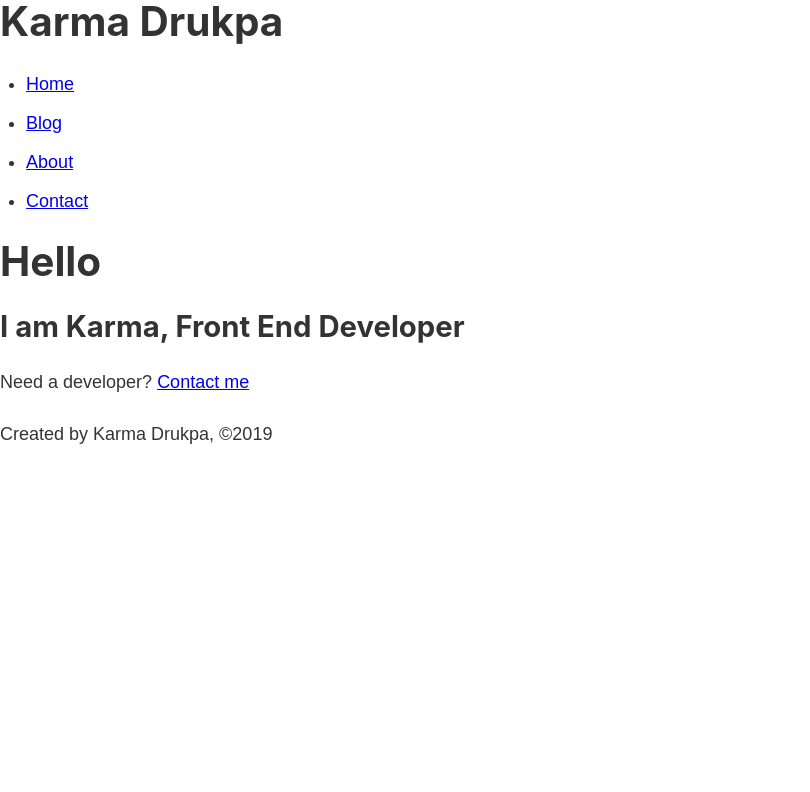
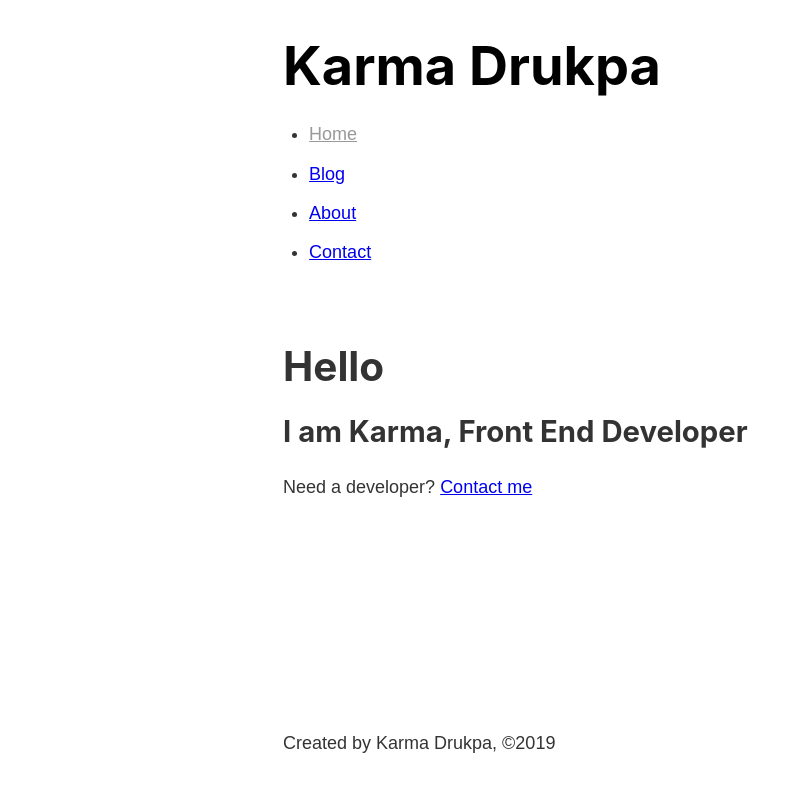
Before and after one commit to coderkarma/Gatsby-site, a Gatsby site: page / in a window 1280 px wide. Shown: the whole page, without its empty margins (0-810 px from the left). Built offline with nearby package versions, Linux system fonts and the light colour scheme; Gatsby itself is replaced by a stand-in of ours.

Commit message:
added custom header and content

```diff
--- a/src/components/header.js
+++ b/src/components/header.js
@@ -1,14 +1,23 @@
 import React from 'react';
 import { Link } from 'gatsby';
 
+// import './header.module.scss';
+import headerStyles from './header.module.scss';
+
 const Header = () => {
 	return (
-		<header>
-			<h1>Karma Drukpa</h1>
+		<header className={headerStyles.header}>
+			<h1>
+				<Link className={headerStyles.title} to='/'>
+					Karma Drukpa
+				</Link>
+			</h1>
 			<nav>
 				<ul>
 					<li>
-						<Link to='/'>Home</Link>
+						<Link className={headerStyles.link} to='/'>
+							Home
+						</Link>
 					</li>
 					<li>
 						<Link to='/blog'>Blog</Link>
--- /dev/null
+++ b/src/components/header.module.scss
@@ -0,0 +1,14 @@
+.header {
+    padding: 1rem 0 3rem;
+}
+
+.title {
+    color:#000000;
+    font-size: 3rem;
+    text-decoration: none;
+
+}
+
+.link {
+    color: #999999;
+}
--- a/src/components/layout.js
+++ b/src/components/layout.js
@@ -1,14 +1,17 @@
 import React from 'react';
 import Header from './header';
 import Footer from './footer';
-import '../styles/index.scss'
+import '../styles/index.scss';
+import layoutStyles from './layout.module.scss';
 
 const Layout = props => {
 	console.log(props);
 	return (
-		<div>
-			<Header />
-			{props.children}
+		<div className={layoutStyles.container}>
+			<div className={layoutStyles.content}>
+				<Header /> {props.children}
+			</div>
+
 			<Footer />
 		</div>
 	);
--- /dev/null
+++ b/src/components/layout.module.scss
@@ -0,0 +1,13 @@
+.container {
+    margin: 0 auto;
+    max-width: 750px;
+    padding: 1rem;
+
+    display: flex;
+    flex-direction: column;
+    min-height: 100vh;
+}
+
+.content {
+    flex-grow: 1;
+}
```
